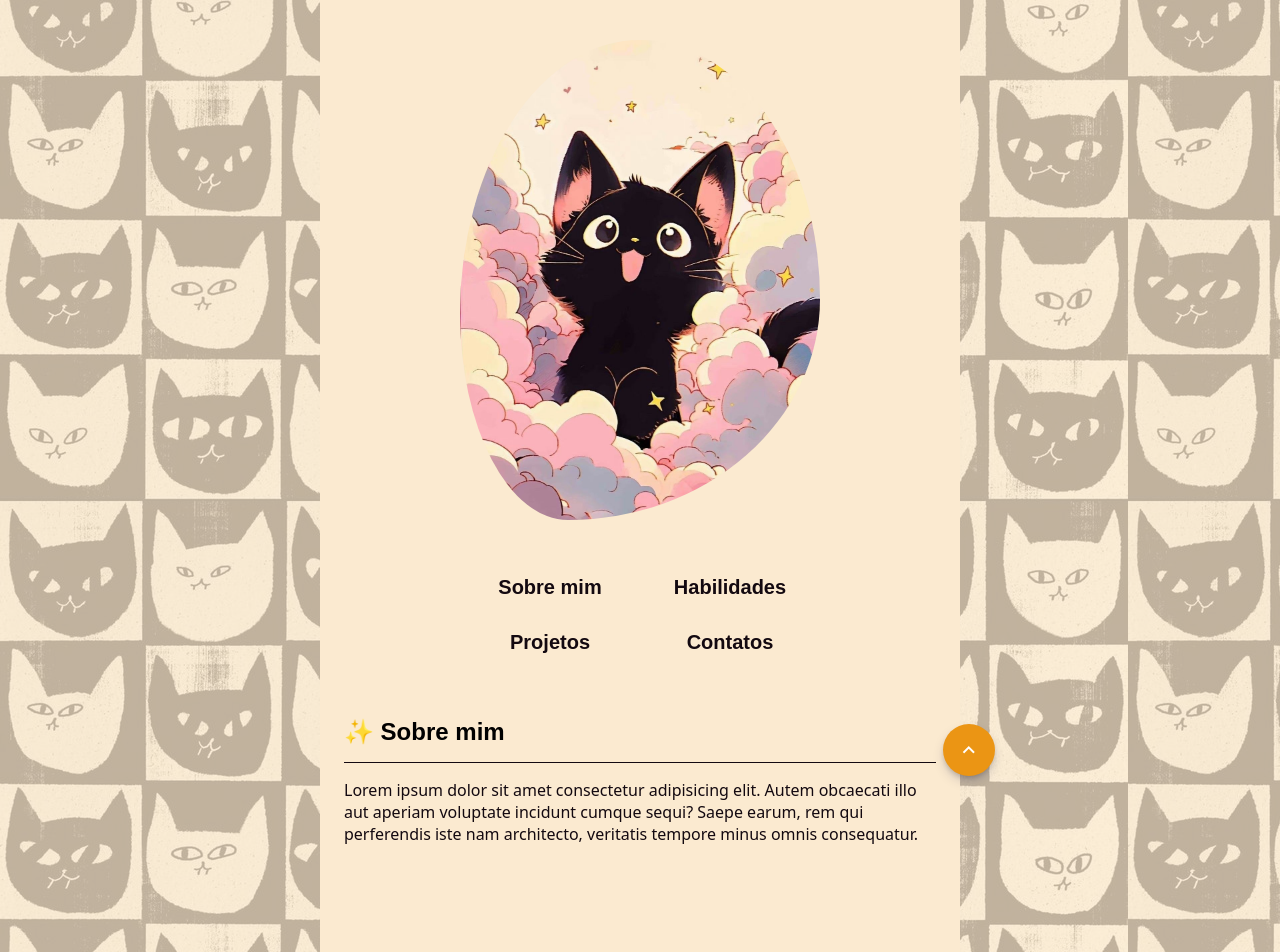
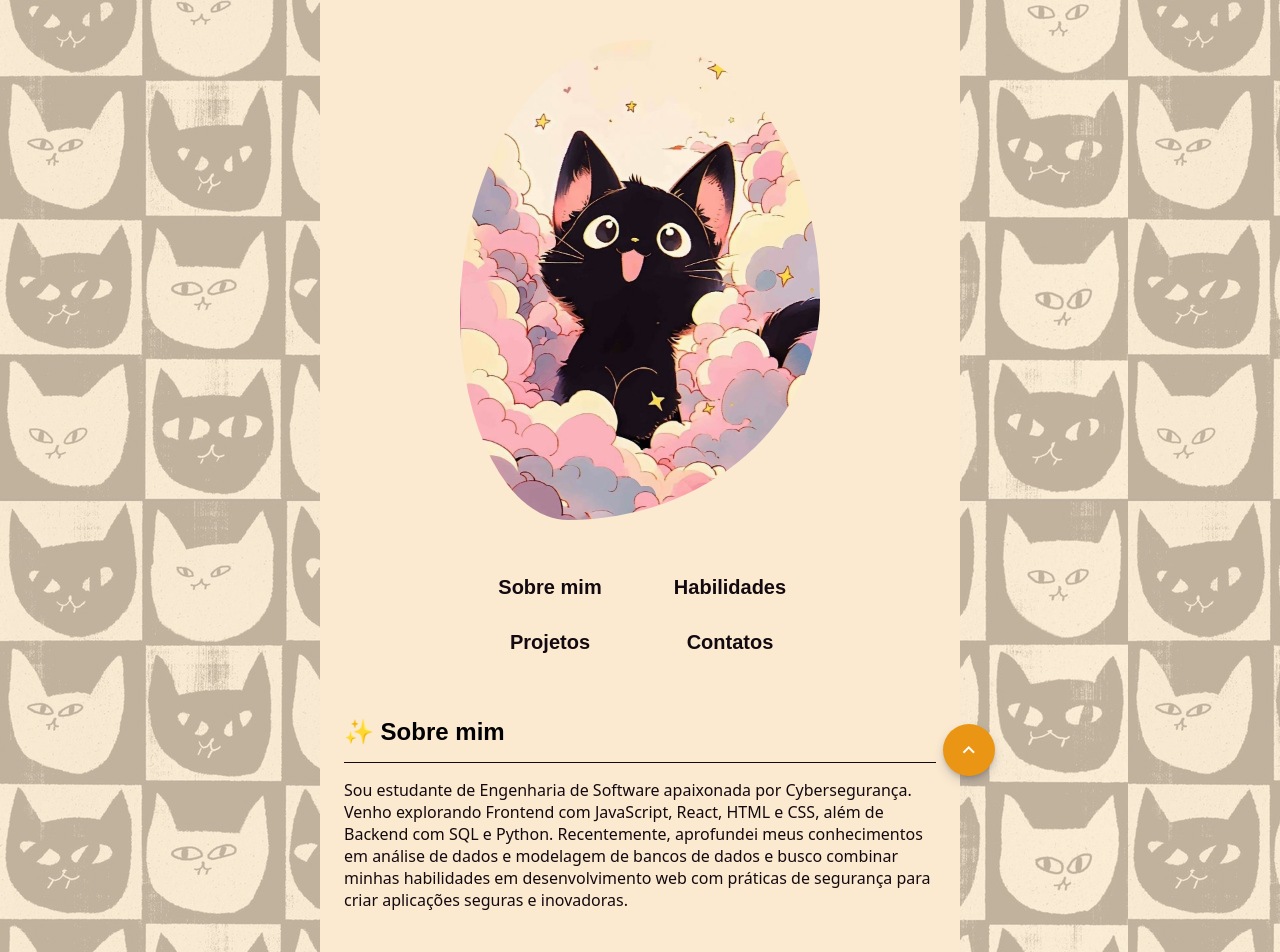
Before and after one commit to SandyPSousa/portfolio-ss, a React (Vite) app in the folder portfolio_ss/: page / in a window 1280 px wide. Shown: the top 952 px of the page. Built offline with nearby package versions, Linux system fonts and the light colour scheme; a web font is replaced by a local one.

Commit message:
Atualizando section "Sobre mim"

```diff
--- a/portfolio_ss/src/components/SobreMim/index.jsx
+++ b/portfolio_ss/src/components/SobreMim/index.jsx
@@ -4,10 +4,12 @@ export default function SobreMim() {
   return (
     <Section id="about-me" title="Sobre mim">
       <p>
-        Lorem ipsum dolor sit amet consectetur adipisicing elit. Autem obcaecati
-        illo aut aperiam voluptate incidunt cumque sequi? Saepe earum, rem qui
-        perferendis iste nam architecto, veritatis tempore minus omnis
-        consequatur.
+        Sou estudante de Engenharia de Software apaixonada por Cybersegurança.
+        Venho explorando Frontend com JavaScript, React, HTML e CSS, além de
+        Backend com SQL e Python. Recentemente, aprofundei meus conhecimentos em
+        análise de dados e modelagem de bancos de dados e busco combinar minhas
+        habilidades em desenvolvimento web com práticas de segurança para criar
+        aplicações seguras e inovadoras.
       </p>
     </Section>
   );
```
